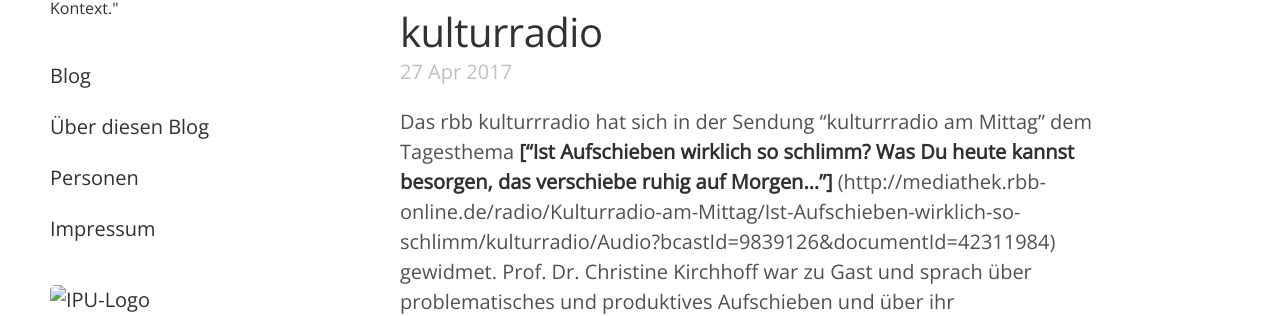
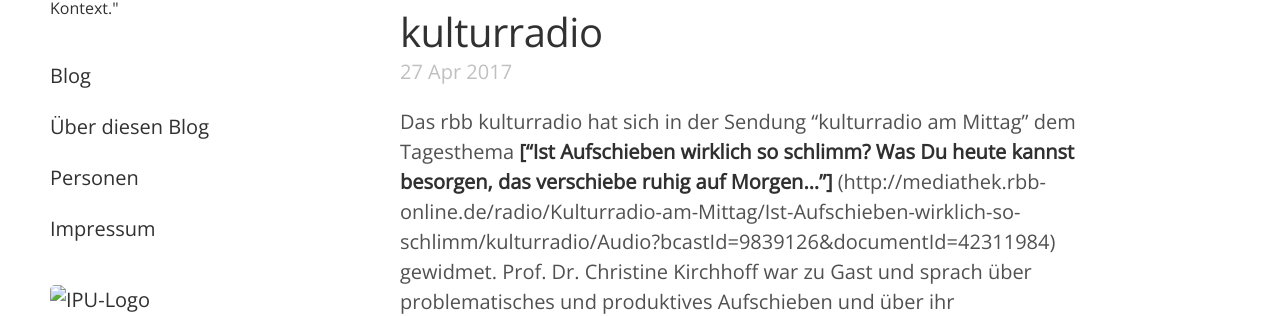
Before and after one commit to aufschieben/aufschieben.github.io, a Jekyll site: the page built from _posts/2017-04-27-Radiobeitrag.markdown, in a window 1280 px wide. Shown: the part 174-490 px from the top of the page. Built offline with Jekyll 4.4.1, drawn with Linux system fonts in a browser that asks for light colours.

Commit message:
Update 2017-04-27-Radiobeitrag.markdown

```diff
--- a/_posts/2017-04-27-Radiobeitrag.markdown
+++ b/_posts/2017-04-27-Radiobeitrag.markdown
@@ -5,5 +5,5 @@
 excerpt_separator: <!--more-->
 ---
 
-Das rbb kulturrradio hat sich in der Sendung "kulturrradio am Mittag" dem Tagesthema **["Ist Aufschieben wirklich so schlimm? Was Du heute kannst besorgen, das verschiebe ruhig auf Morgen..."]** (http://mediathek.rbb-online.de/radio/Kulturradio-am-Mittag/Ist-Aufschieben-wirklich-so-schlimm/kulturradio/Audio?bcastId=9839126&documentId=42311984) gewidmet. Prof. Dr. Christine Kirchhoff war zu Gast und sprach über problematisches und produktives Aufschieben und über ihr Forschungsprojekt zu "Prokrastination. Psychoanalyse und gesellschaftlicher Kontext".
+Das rbb kulturradio hat sich in der Sendung "kulturradio am Mittag" dem Tagesthema **["Ist Aufschieben wirklich so schlimm? Was Du heute kannst besorgen, das verschiebe ruhig auf Morgen..."]** (http://mediathek.rbb-online.de/radio/Kulturradio-am-Mittag/Ist-Aufschieben-wirklich-so-schlimm/kulturradio/Audio?bcastId=9839126&documentId=42311984) gewidmet. Prof. Dr. Christine Kirchhoff war zu Gast und sprach über problematisches und produktives Aufschieben und über ihr Forschungsprojekt zu "Prokrastination. Psychoanalyse und gesellschaftlicher Kontext".
 <!--more-->
```
